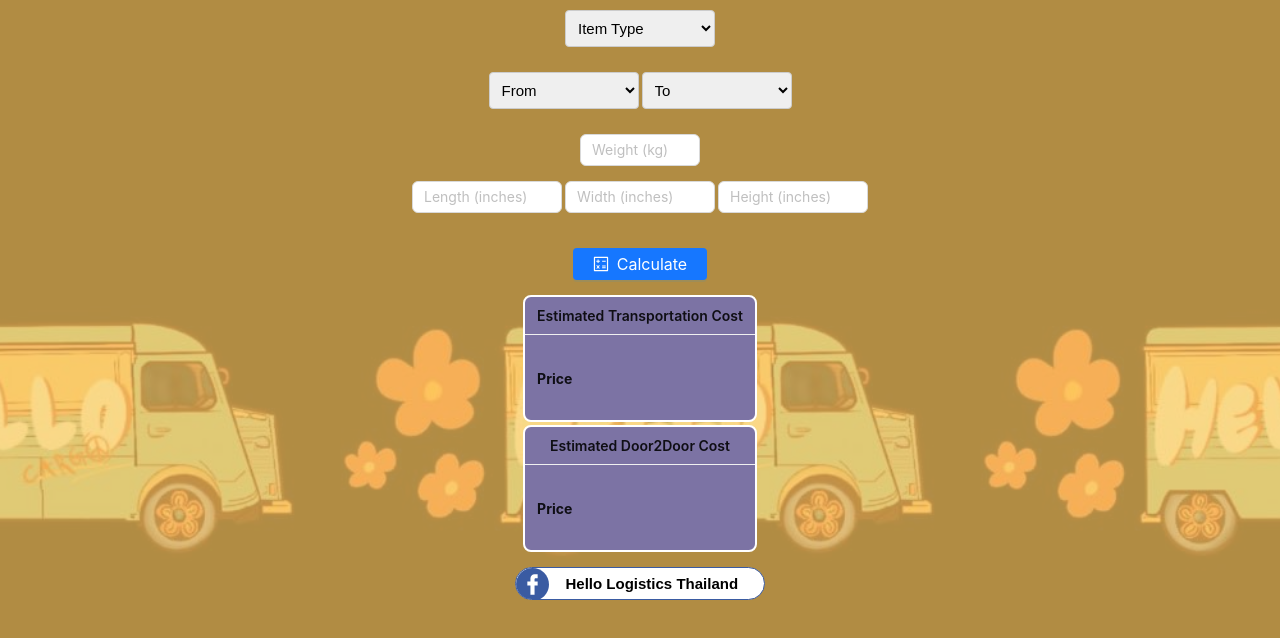
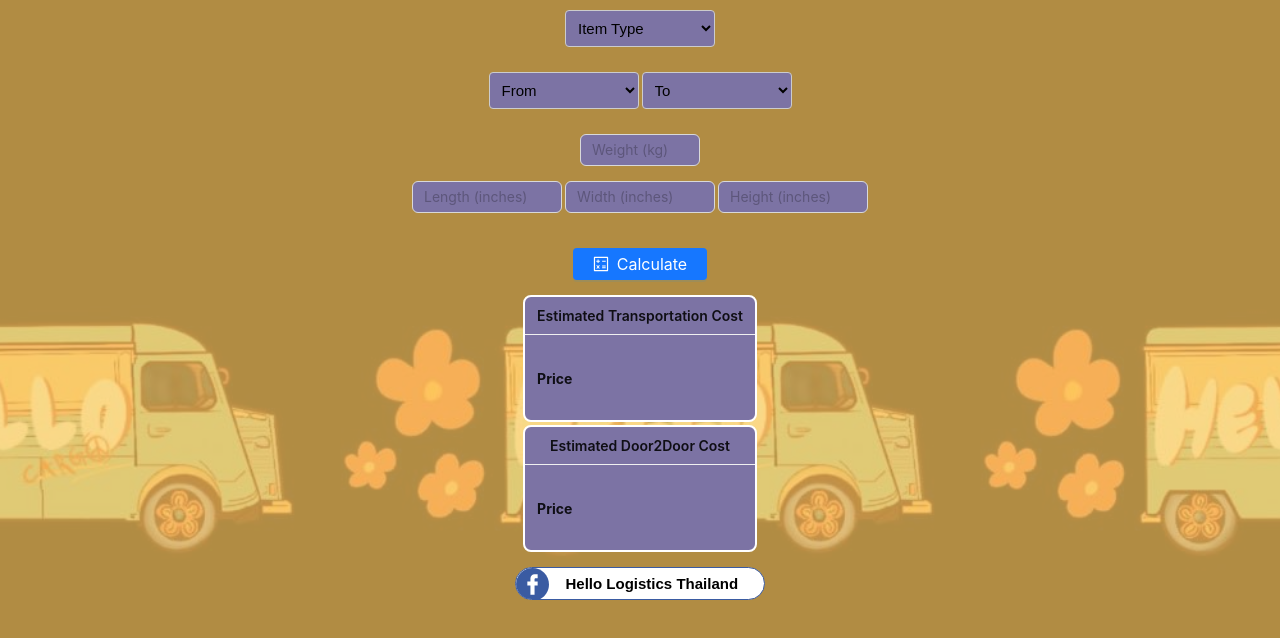
Before and after one commit to HelloHello1020/1-pcs-estimate-cost-calculator, a React (Create React App) app: page / in a window 1280 px wide. Shown: the top 638 px of the page. Built offline with nearby package versions, Linux system fonts and the light colour scheme.

Commit message:
website v19

```diff
--- a/src/App.js
+++ b/src/App.js
@@ -672,6 +672,7 @@ function App() {
       {/* Weight input with kg */}
       <div className="weight-input">
         <InputNumber
+          className="weight-input-box"
           type="number"
           value={weight}
           onChange={setWeight}
@@ -684,6 +685,7 @@ function App() {
       {/* Length, Width, and Height inputs */}
       <div className="size-input">
         <InputNumber
+          className="length-input-box"
           type="number"
           value={length}
           onChange={setLength}
@@ -692,6 +694,7 @@ function App() {
           style={{width: "150px"}}
         />
         <InputNumber
+          className="width-input-box"
           type="number"
           value={width}
           onChange={setWidth}
@@ -700,6 +703,7 @@ function App() {
           style={{width: "150px"}}
         />
         <InputNumber
+          className="height-input-box"
           type="number"
           value={height}
           onChange={setHeight}
--- a/src/style.css
+++ b/src/style.css
@@ -57,6 +57,11 @@ div {
 .item-type-dropdown {
   width: 150px;
   font-size: 15px;
+  background-color: #7c73a4;
+}
+
+.weight-input-box, .length-input-box, .width-input-box, .height-input-box {
+  background-color: #7c73a4;
 }
 
 .device-length-input-box,
```
